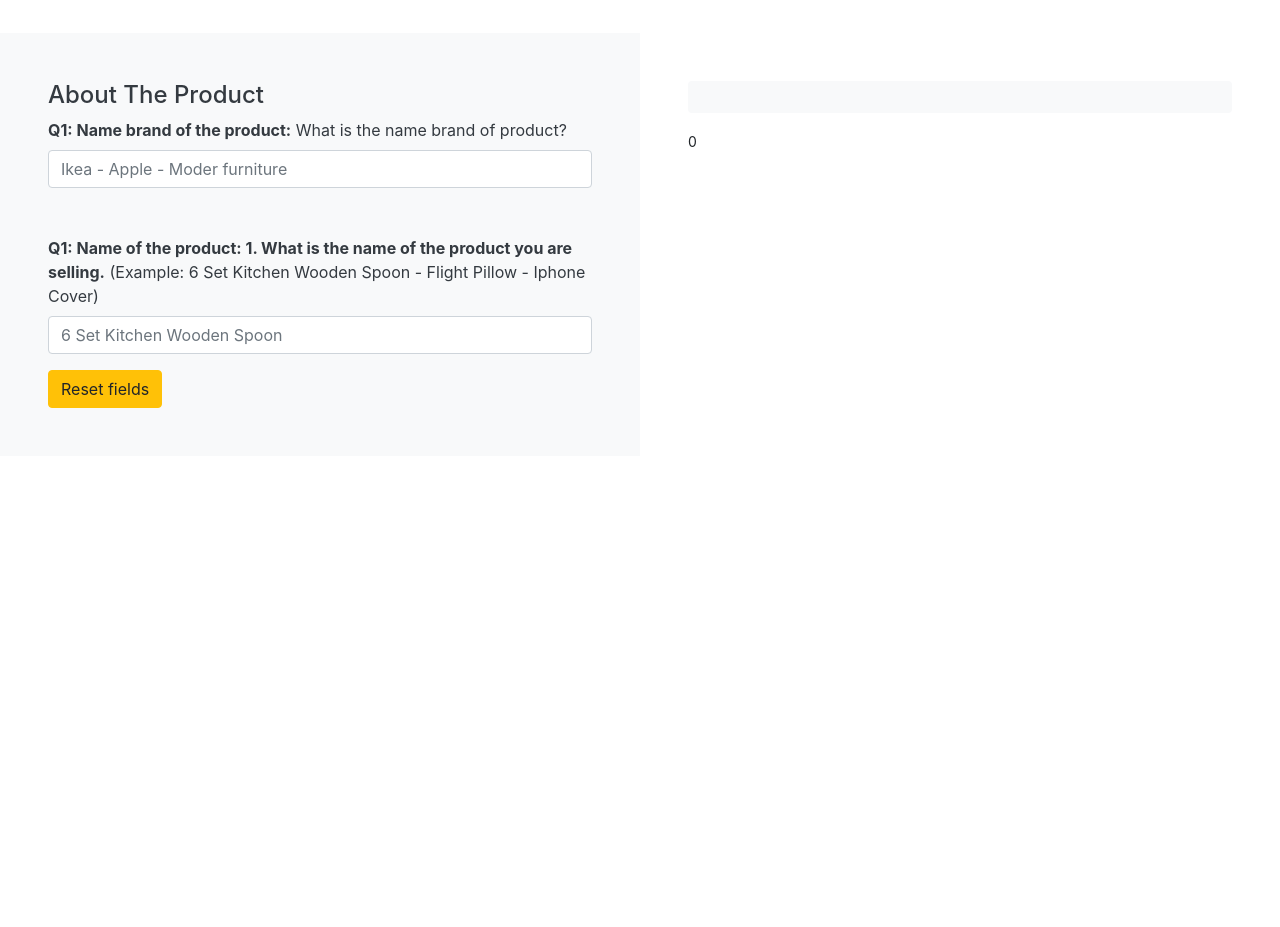
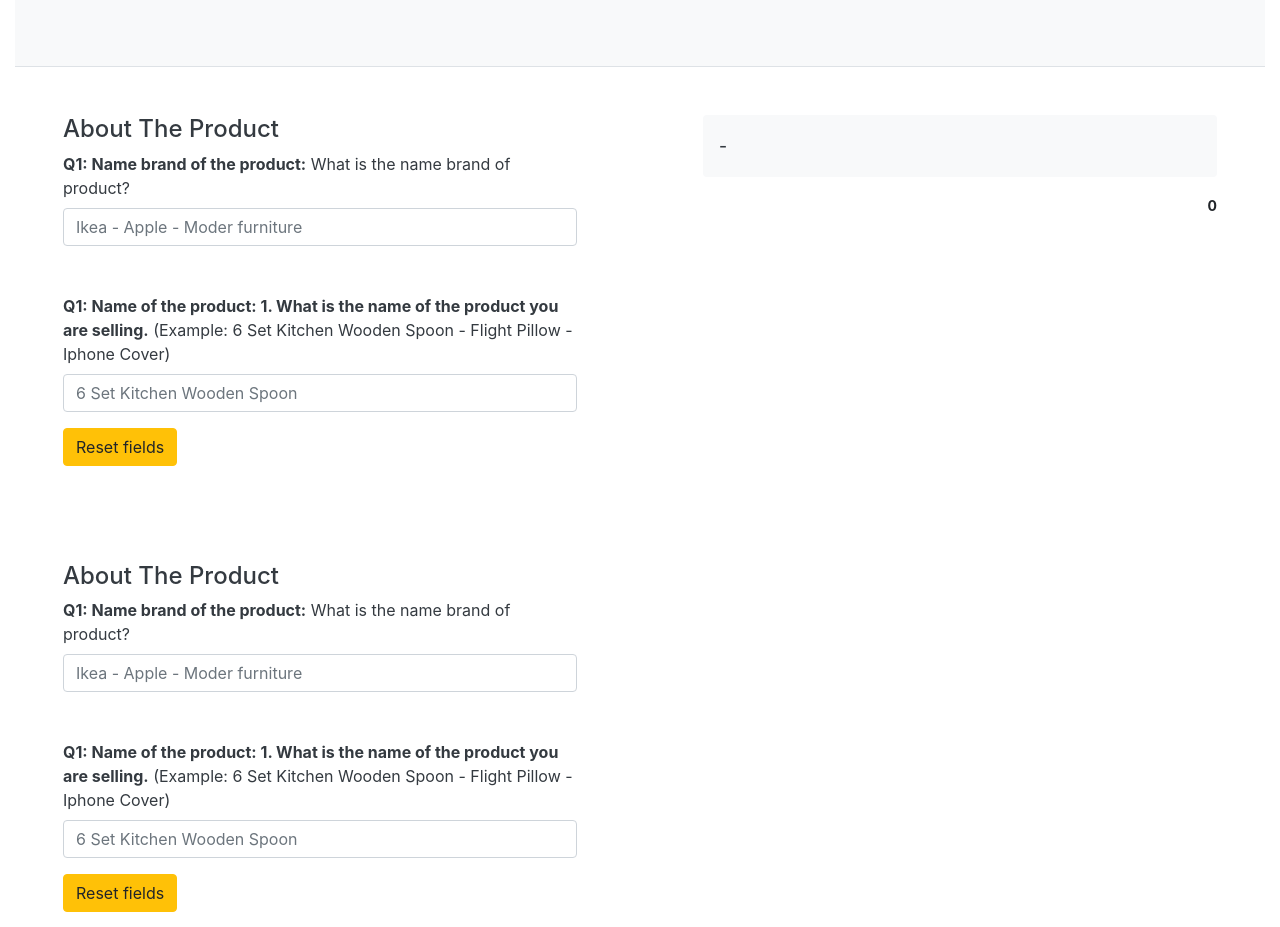
Before and after one commit to Yariandres/vue-script-machine, a Vue app: page /creator in a window 1280 px wide. Shown: the part 472-1399 px from the top of the page. Before the commit the page ends 928 px from the top, so only its background shows below. Built offline with nearby package versions, Linux system fonts and the light colour scheme.

Commit message:
fixing layout adding position sticky

```diff
--- a/src/App.vue
+++ b/src/App.vue
@@ -11,7 +11,7 @@
   </div>
 </template>
 
-<style lang="scss">
+<style lang="scss" scoped>
 
 #nav {
   padding: 30px;
--- a/src/components/HeroSection.vue
+++ /dev/null
@@ -1,29 +0,0 @@
-<template>
-   <div class="hero-section bg-gradient-primary text-dark px-5">
-      <h1 class="display-4 text-center">
-         The World's Most Powerfull Amazon Listing Generator
-      </h1>
-      <p class="lead text-center mt-4">
-         Instantly craft a killer title - bullet points - Description for your
-         amazon products
-      </p>
-
-      <div class="my-5">
-         <h2>Instructions:</h2>
-         <ol class="lead">
-            <li>
-               Fill in the form bellow and click the "Generate" button below
-            </li>
-            <li>Edit the content to read well if needed</li>
-            <li>Upload it to amazon</li>
-         </ol>
-      </div>
-   </div>
-</template>
-
-<script>
-export default {};
-</script>
-
-<style>
-</style>
--- a/src/components/AboutProduct.vue
+++ b/src/components/pages/creator/AboutProduct.vue
@@ -1,9 +1,9 @@
 <template>
-   <div class="about-product">
-      <h4 class="text-dark">About The Product</h4>
+   <div class="about-product p-5 text-dark ">
+      <h4>About The Product</h4>
 
       <div class="form-group d-flex flex-column">
-         <label for="q1" class="form-label text-dark">
+         <label for="q1" class="form-label">
             <span class="font-weight-bold">Q1: Name brand of the product:</span>
             What is the name brand of product?
          </label>
@@ -15,12 +15,11 @@
             placeholder="Ikea - Apple - Moder furniture"
             v-model="brandName"
             v-on:input="setBrand($event.target.value)"
-
          />
       </div>
 
       <div class="form-group mt-5 d-flex flex-column">
-         <label for="q2" class="form-label text-dark">
+         <label for="q2" class="form-label">
             <span class="font-weight-bold"
                >Q1: Name of the product: 1. What is the name of the product you
                are selling.</span
@@ -63,3 +62,10 @@ export default {
    },
 };
 </script>
+
+<style>
+.bgAboutProduct {
+   background-color: #f6f9fc;
+}
+
+</style>
--- /dev/null
+++ b/src/components/pages/creator/Creator.vue
@@ -0,0 +1,62 @@
+<template>
+   <div class="container-fluid">
+      <hero-section></hero-section>
+
+      <div class="row">
+         <div class="col">
+            <about-product
+               v-on:brandName="productBrand = $event"
+               v-on:productName="productName = $event"
+            ></about-product>
+            <about-product
+               v-on:brandName="productBrand = $event"
+               v-on:productName="productName = $event"
+            ></about-product>
+            <about-product
+               v-on:brandName="productBrand = $event"
+               v-on:productName="productName = $event"
+            ></about-product>
+            <about-product
+               v-on:brandName="productBrand = $event"
+               v-on:productName="productName = $event"
+            ></about-product>
+            <about-product
+               v-on:brandName="productBrand = $event"
+               v-on:productName="productName = $event"
+            ></about-product>
+            <about-product
+               v-on:brandName="productBrand = $event"
+               v-on:productName="productName = $event"
+            ></about-product>
+         </div>
+
+         <div class="col">
+            <listing-view
+               :productBrand="productBrand"
+               :productName="productName"
+            ></listing-view>
+         </div>
+      </div>
+   </div>
+</template>
+
+<script>
+import HeroSection from "./HeroSection";
+import AboutProduct from "./AboutProduct";
+import ListingView from "./ListingView";
+
+export default {
+   components: {
+      HeroSection,
+      AboutProduct,
+      ListingView,
+   },
+
+   data() {
+      return {
+         productBrand: "",
+         productName: "",
+      };
+   },
+};
+</script>
--- /dev/null
+++ b/src/components/pages/creator/HeroSection.vue
@@ -0,0 +1,26 @@
+<template>
+   <div class="bg-light text-dark border-top border-bottom p-5">
+      <h1 class="display-4 text-center">
+         The World's Most Powerfull Amazon Listing Generator
+      </h1>
+
+      <p class="lead text-center mt-4">
+         Instantly craft a killer title - bullet points - Description for your
+         amazon products
+      </p>
+
+      <h2>Instructions:</h2>
+      <ol class="lead">
+         <li>Fill in the form bellow and click the "Generate" button below</li>
+         <li>Edit the content to read well if needed</li>
+         <li>Upload it to amazon</li>
+      </ol>
+   </div>
+</template>
+
+<script>
+export default {};
+</script>
+
+<style>
+</style>
--- a/src/components/pages/creator/ListingView.vue
+++ b/src/components/pages/creator/ListingView.vue
@@ -1,13 +1,18 @@
 <template>
-   <div cla="listView">
-      <div class="text-dark">
-         <p class="lead bg-light p-3 rounded text-dark">{{ productBrand }}</p>
-      </div>
+   <div class="listView p-5">
 
-      <small>{{currentLength}}</small>
+         <div class="text-dark">
+            <p class="listinPreview lead bg-light p-3 rounded text-dark">
+               {{ productBrand }} - {{productName}}
+            </p>
+         </div>
+
+         <div class="text-right">
+            <small class="font-weight-bold">{{ currentLength }}</small>
+         </div>
+
    </div>
 </template>
-
 <script>
 export default {
    props: {
@@ -33,3 +38,18 @@ export default {
    },
 };
 </script>
+
+<style lang="scss" scope>
+@import url("https://fonts.googleapis.com/css2?family=Fira+Sans&family=Montserrat:wght@500;600&display=swap");
+
+.listinPreview {
+   font-family: "Fira Sans", sans-serif;
+   font-weight: 500;
+   color: #2f2f4d !important;
+
+   position: -webkit-sticky;
+   position: sticky;
+   top: 0;
+}
+
+</style>
--- a/src/router/index.js
+++ b/src/router/index.js
@@ -1,7 +1,7 @@
 import Vue from "vue";
 import VueRouter from "vue-router";
-import Home from "../views/Home.vue";
-import Creator from "../views/Creator.vue";
+import Home from "../components/pages/home/Home.vue";
+import Creator from "../components/pages/creator/Creator.vue";
 
 Vue.use(VueRouter);
 
--- a/src/views/Creator.vue
+++ /dev/null
@@ -1,42 +0,0 @@
-<template>
-   <div class="container-fluid">
-      <hero-section></hero-section>
-
-      <div class="row">
-         <div class="col bg-light p-5">
-            <about-product
-               v-on:brandName="productBrand = $event"
-               v-on:productName="productName = $event"
-            ></about-product>
-         </div>
-
-         <div class="col p-5">
-            <listing-view
-               :productBrand="productBrand"
-               :productName="productName"
-            ></listing-view>
-         </div>
-      </div>
-   </div>
-</template>
-
-<script>
-import HeroSection from "../components/HeroSection";
-import AboutProduct from "../components/AboutProduct";
-import ListingView from "../components/pages/creator/ListingView";
-
-export default {
-   components: {
-      HeroSection,
-      AboutProduct,
-      ListingView,
-   },
-
-   data() {
-      return {
-         productBrand: "",
-         productName: "",
-      };
-   },
-};
-</script>
```
Also changed, not shown: src/components/pages/home/Home.vue (renamed from src/views/Home.vue).
